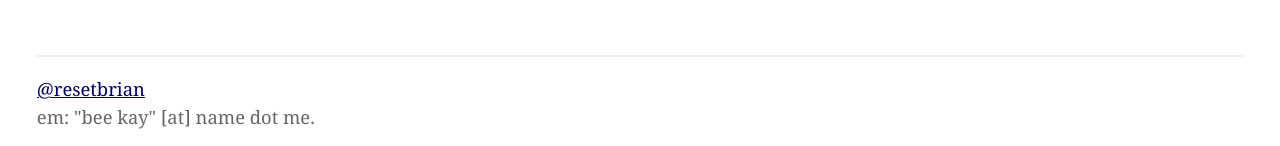
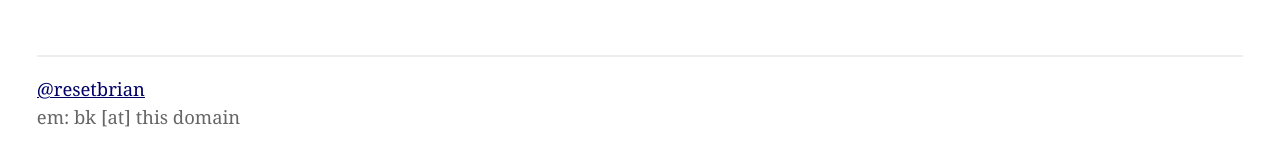
Before and after one commit to briankelly/briankelly.github.io, a Jekyll site: the page built from _posts/2013-12-29-discoveries.md, in a window 1280 px wide. Shown: the part 1709-1855 px from the top of the page. Built offline with Jekyll 4.4.1, drawn with Linux system fonts in a browser that asks for light colours; Markdown is read by kramdown in place of the engine named in the settings; grey boxes are pictures that could not be loaded.

Commit message:
made email easier to read

```diff
--- a/404.html
+++ b/404.html
@@ -20,7 +20,7 @@
     <div class="footer">
       <div class="contact">
         <p>
-          <a href="https://twitter.com/resetbrian">@resetbrian</a><br/>em: "bee kay" [at] name dot me.
+          <a href="https://twitter.com/resetbrian">@resetbrian</a><br/>em: bk [at] this domain.
         </p>
       </div>
     </div>
--- a/_layouts/default.html
+++ b/_layouts/default.html
@@ -20,7 +20,7 @@
     <div class="footer">
       <div class="contact">
         <p>
-          <a href="https://twitter.com/resetbrian">@resetbrian</a><br/>em: "bee kay" [at] name dot me.
+          <a href="https://twitter.com/resetbrian">@resetbrian</a><br/>em: bk [at] this domain
         </p>
       </div>
     </div>
```
